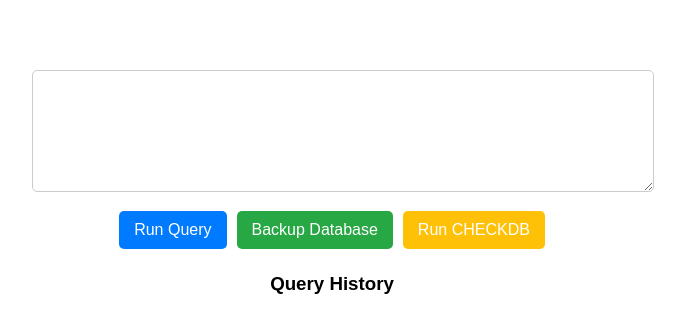
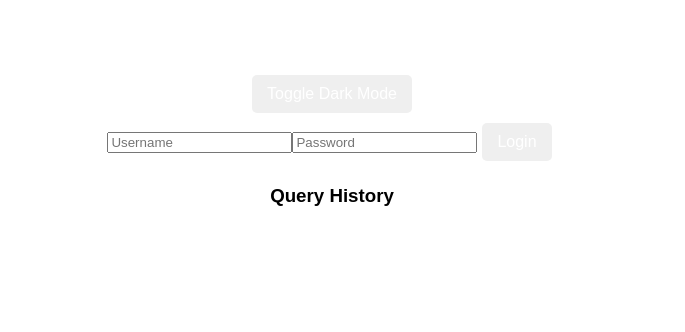
Before and after one commit to Dostaq/sql-webapp-frontend, a React (Create React App) app: page / in a window 1280 px wide. Shown: the top 332 px of the page, without its empty margins (308-993 px from the left). Built offline with nearby package versions, Linux system fonts and the light colour scheme.

Commit message:
Dark Mode and Authentication

```diff
--- a/src/App.css
+++ b/src/App.css
@@ -31,11 +31,11 @@
 }
 
 .btn-backup {
-  background-color: #28a745;
+  background-color: #007bff;
 }
 
 .btn-checkdb {
-  background-color: #ffc107;
+  background-color: #007bff;
 }
 
 .btn:hover {
--- a/src/App.js
+++ b/src/App.js
@@ -1,4 +1,3 @@
-// Frontend (React + Basic CSS)
 import React, { useState } from 'react';
 import axios from 'axios';
 import './App.css';
@@ -8,41 +7,63 @@ export default function App() {
   const [result, setResult] = useState(null);
   const [history, setHistory] = useState([]);
   const [loading, setLoading] = useState(false);
+  const [darkMode, setDarkMode] = useState(false);
+  const [loggedIn, setLoggedIn] = useState(false);
+  const [username, setUsername] = useState('');
+  const [password, setPassword] = useState('');
+
+  const login = async () => {
+    try {
+      const res = await axios.post('http://localhost:5014/login', { username, password });
+      alert(res.data.message);
+      setLoggedIn(true);
+    } catch (error) {
+      alert('Login failed: ' + error.response.data.message);
+    }
+  };
 
   const executeQuery = async () => {
+    if (!loggedIn) return alert('Please log in first');
     setLoading(true);
     try {
       const res = await axios.post('http://localhost:5014/query', { query });
       setResult(res.data);
-      setHistory([...history, query].slice(-5)); // Keep last 5 queries
+      setHistory([...history, query].slice(-5));
     } catch (error) {
       alert('Query failed: ' + error.message);
     }
     setLoading(false);
   };
 
-  const executeBackup = async () => {
-    await axios.post('http://localhost:5014/backup');
-    alert('Backup started');
-  };
-
-  const executeCheckDB = async () => {
-    setLoading(true);
-    try {
-      const res = await axios.post('http://localhost:5014/checkdb');
-      setResult(res.data);
-    } catch (error) {
-      alert('CHECKDB failed: ' + error.message);
-    }
-    setLoading(false);
+  const exportCSV = () => {
+    if (!result) return;
+    const csvContent = 'data:text/csv;charset=utf-8,' +
+      Object.keys(result[0]).join(',') + '\n' +
+      result.map(row => Object.values(row).join(',')).join('\n');
+    const encodedUri = encodeURI(csvContent);
+    const link = document.createElement('a');
+    link.setAttribute('href', encodedUri);
+    link.setAttribute('download', 'query_results.csv');
+    document.body.appendChild(link);
+    link.click();
   };
 
   return (
-    <div className='container'>
-      <textarea value={query} onChange={(e) => setQuery(e.target.value)} className='query-box'></textarea>
-      <button onClick={executeQuery} className='btn btn-run'>Run Query</button>
-      <button onClick={executeBackup} className='btn btn-backup'>Backup Database</button>
-      <button onClick={executeCheckDB} className='btn btn-checkdb'>Run CHECKDB</button>
+    <div className={`container ${darkMode ? 'dark' : ''}`}>
+      <button onClick={() => setDarkMode(!darkMode)} className='btn btn-toggle'>Toggle Dark Mode</button>
+      {!loggedIn ? (
+        <div>
+          <input type='text' placeholder='Username' value={username} onChange={(e) => setUsername(e.target.value)} />
+          <input type='password' placeholder='Password' value={password} onChange={(e) => setPassword(e.target.value)} />
+          <button onClick={login} className='btn btn-login'>Login</button>
+        </div>
+      ) : (
+        <>
+          <textarea value={query} onChange={(e) => setQuery(e.target.value)} className='query-box'></textarea>
+          <button onClick={executeQuery} className='btn btn-run'>Run Query</button>
+          <button onClick={exportCSV} className='btn btn-export'>Export CSV</button>
+        </>
+      )}
 
       <h3>Query History</h3>
       <ul>
```
